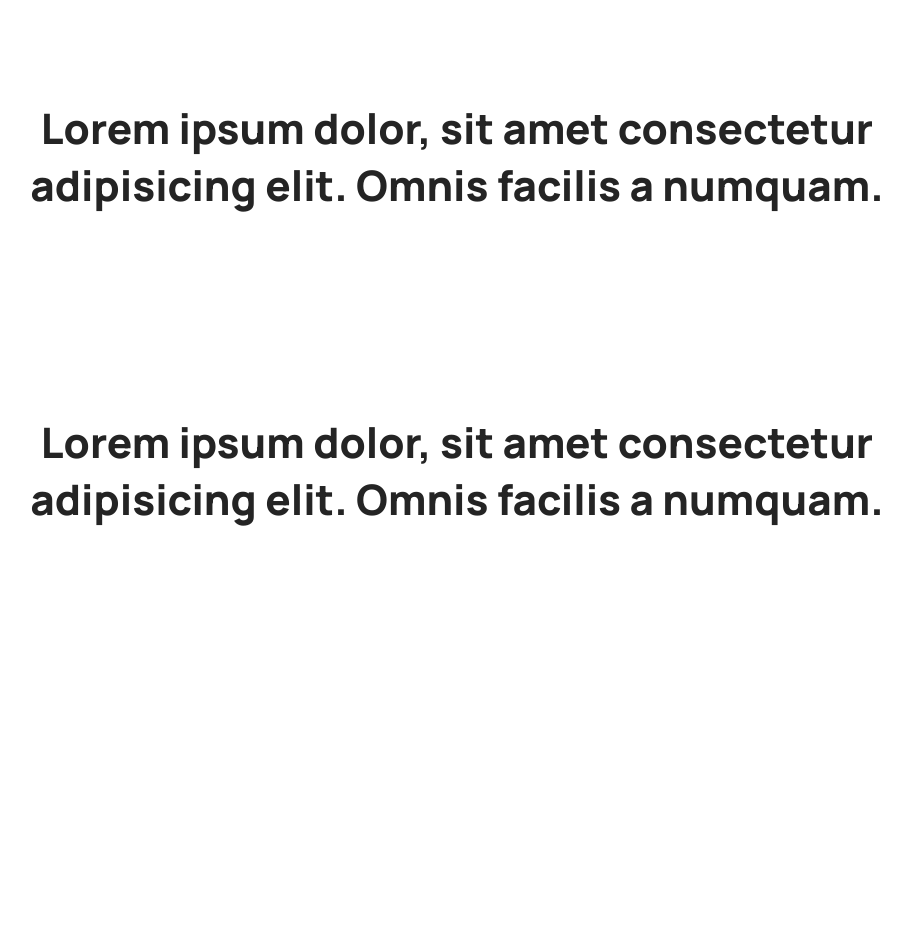
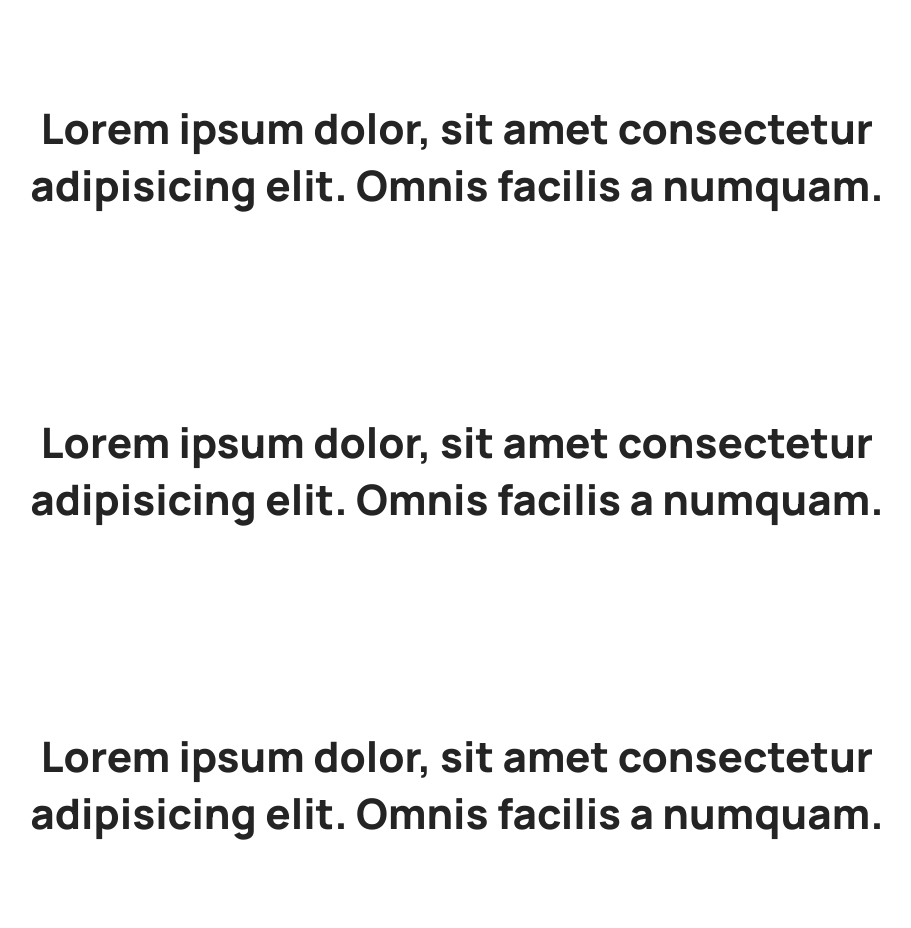
Before and after one commit to Malikoxs/cards, a plain HTML site: page index.html in a window 1280 px wide. Shown: the whole page, without its empty margins (183-1094 px from the left). Before the commit the page ends 800 px from the top, so only its background shows below. Drawn offline with Linux system fonts and the light colour scheme.

Commit message:
create section menu add class to it

```diff
--- a/css/style.css
+++ b/css/style.css
@@ -137,3 +137,8 @@ section{
 	display: block;
 	flex-wrap: wrap;
 }
+.menu{
+	width: auto;
+	height: 300px;
+	display: block;
+}
--- a/index.html
+++ b/index.html
@@ -30,6 +30,13 @@
 		</div>
 	</section>
 
+	<section class="menu">
+		<div class="container">
+		<p class="sec_tit">Lorem ipsum dolor, sit amet consectetur adipisicing elit. Omnis facilis a numquam.</p>
+		</div>
+	</section>
+
+
 
 	<footer>
 		<div class="container">
```
